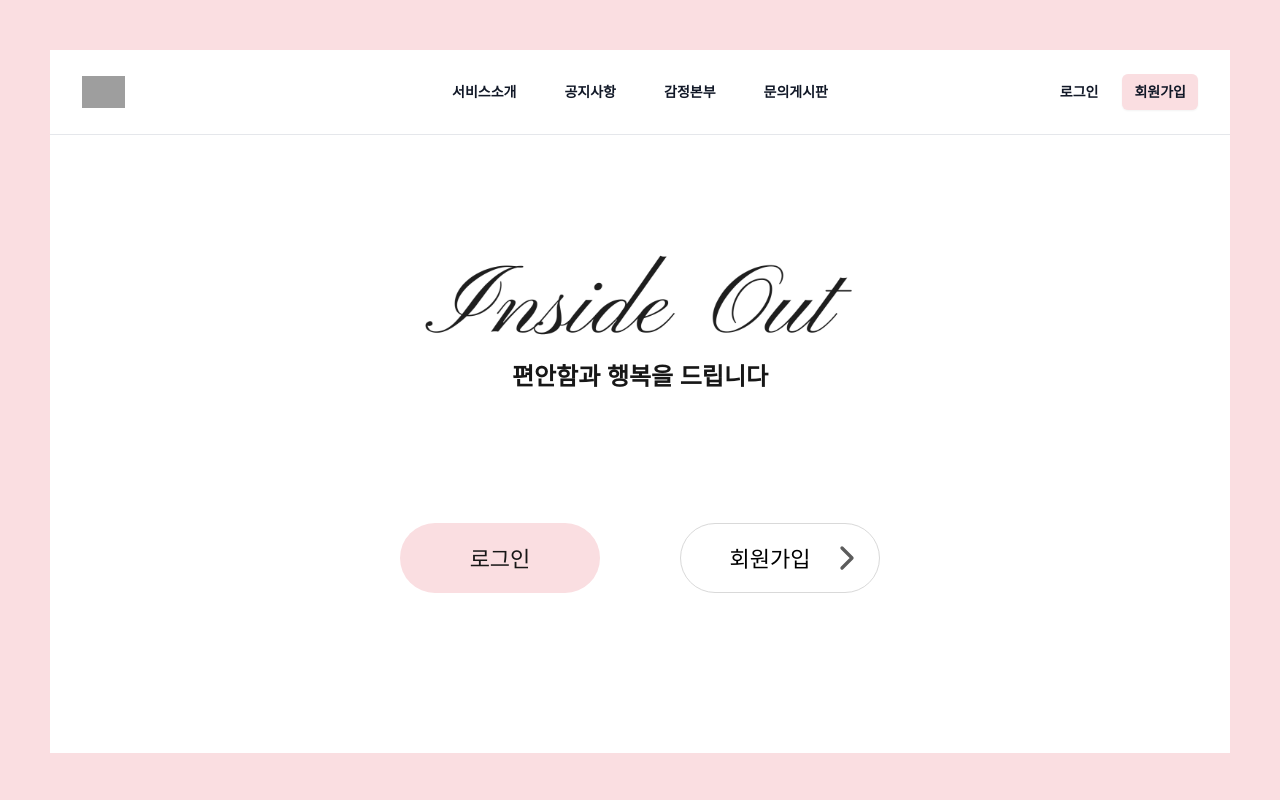
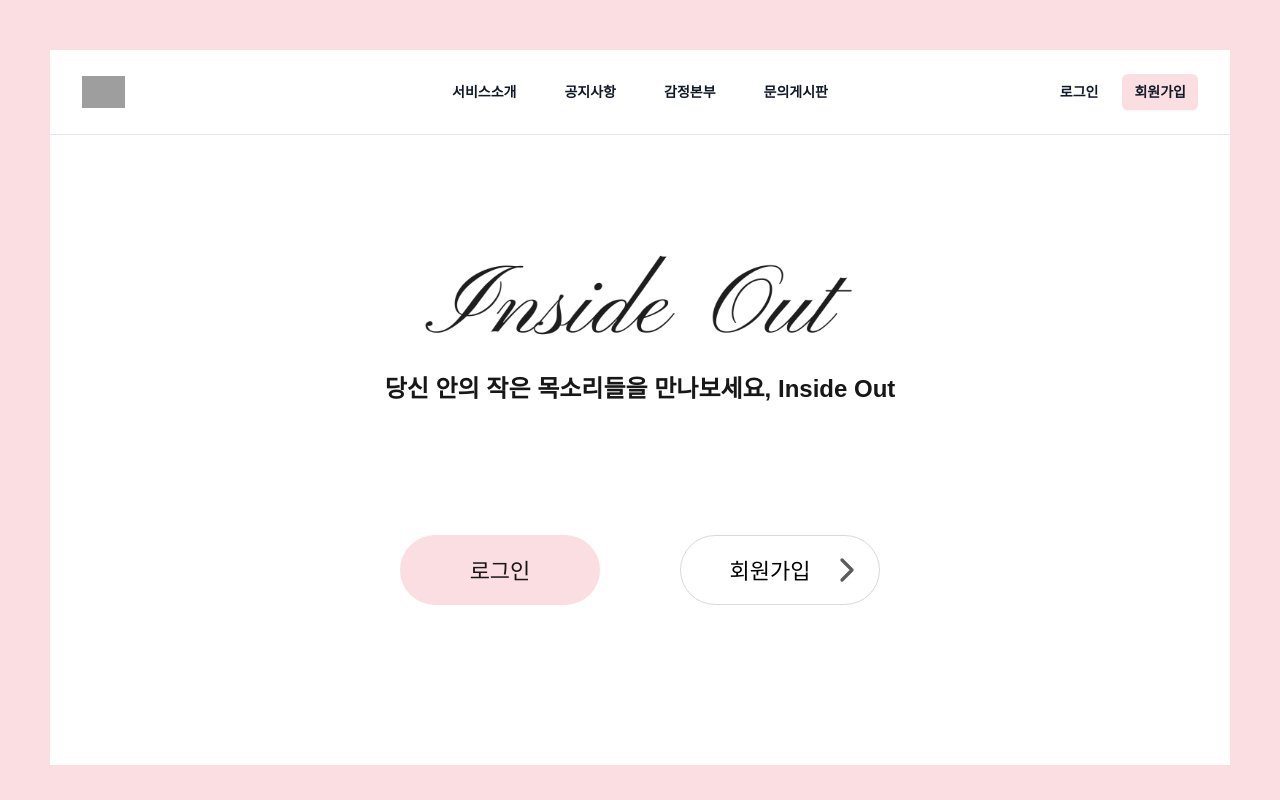
Before and after one commit to gjtjdwl/insideout-front, a Next.js app: page / in a window 1280 px wide. Shown: the top 800 px of the page. Built offline with nearby package versions, Linux system fonts and the light colour scheme; grey boxes are pictures that could not be loaded.

Commit message:
Feat : 메인 문구 반영

```diff
--- a/app/page.tsx
+++ b/app/page.tsx
@@ -55,9 +55,9 @@ export default function Home() {
     <div className=" flex flex-col items-center min-h-screen bg-customPink px-[50px]">
       <div className="flex flex-col items-center bg-white w-[100%]">
         <img src="./mainLogo.png" className="w-54 h-32 mt-24" alt="asdf" />
-        <div className="mb-32">
-          <span className="text-[24px] font-bold">
-            편안함과 행복을 드립니다
+        <div className="flex flex-col items-center mt-3 mb-32 text-[24px] font-bold">
+          <span>
+            당신 안의 작은 목소리들을 만나보세요, Inside Out
           </span>
         </div>
 
```
